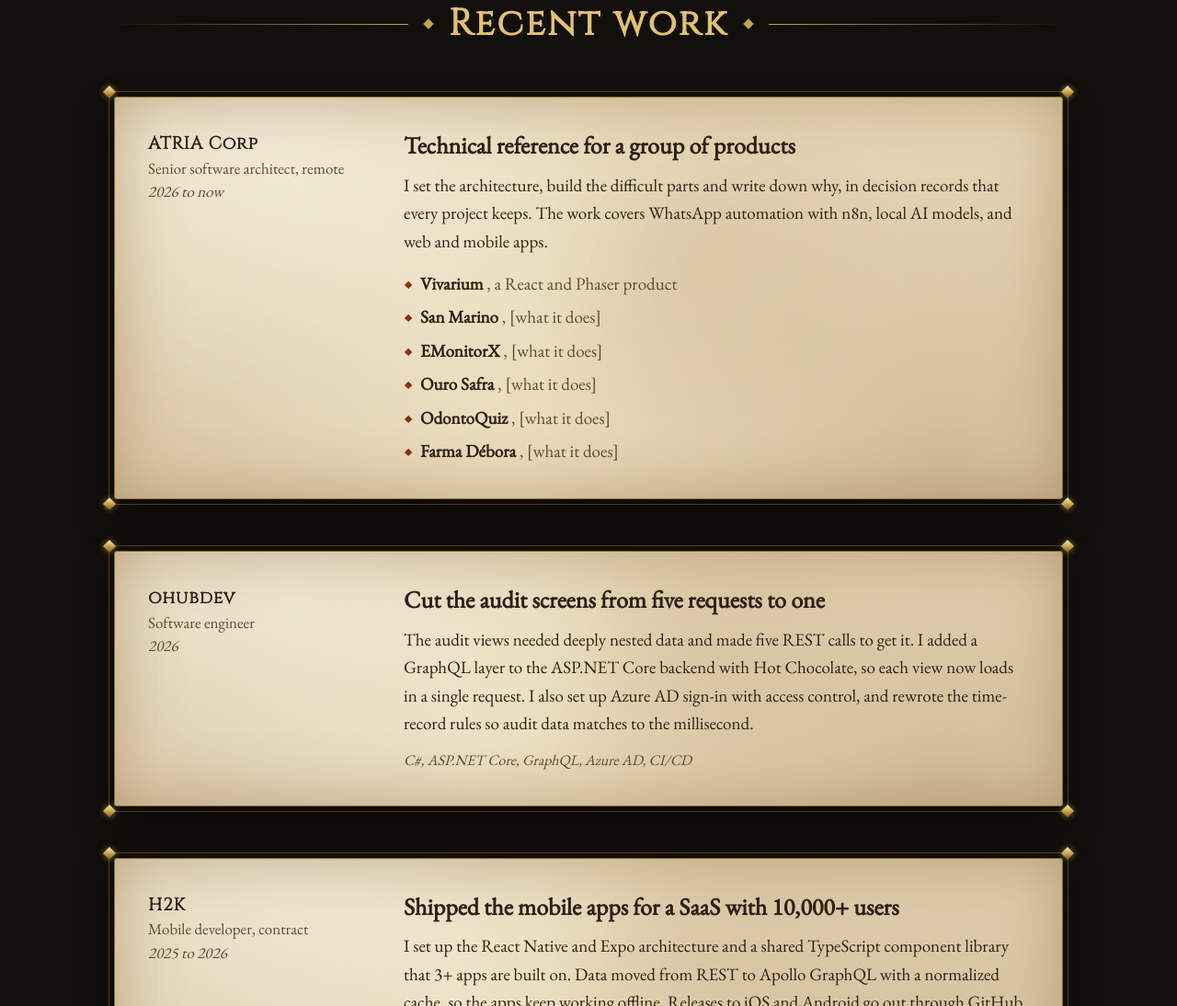
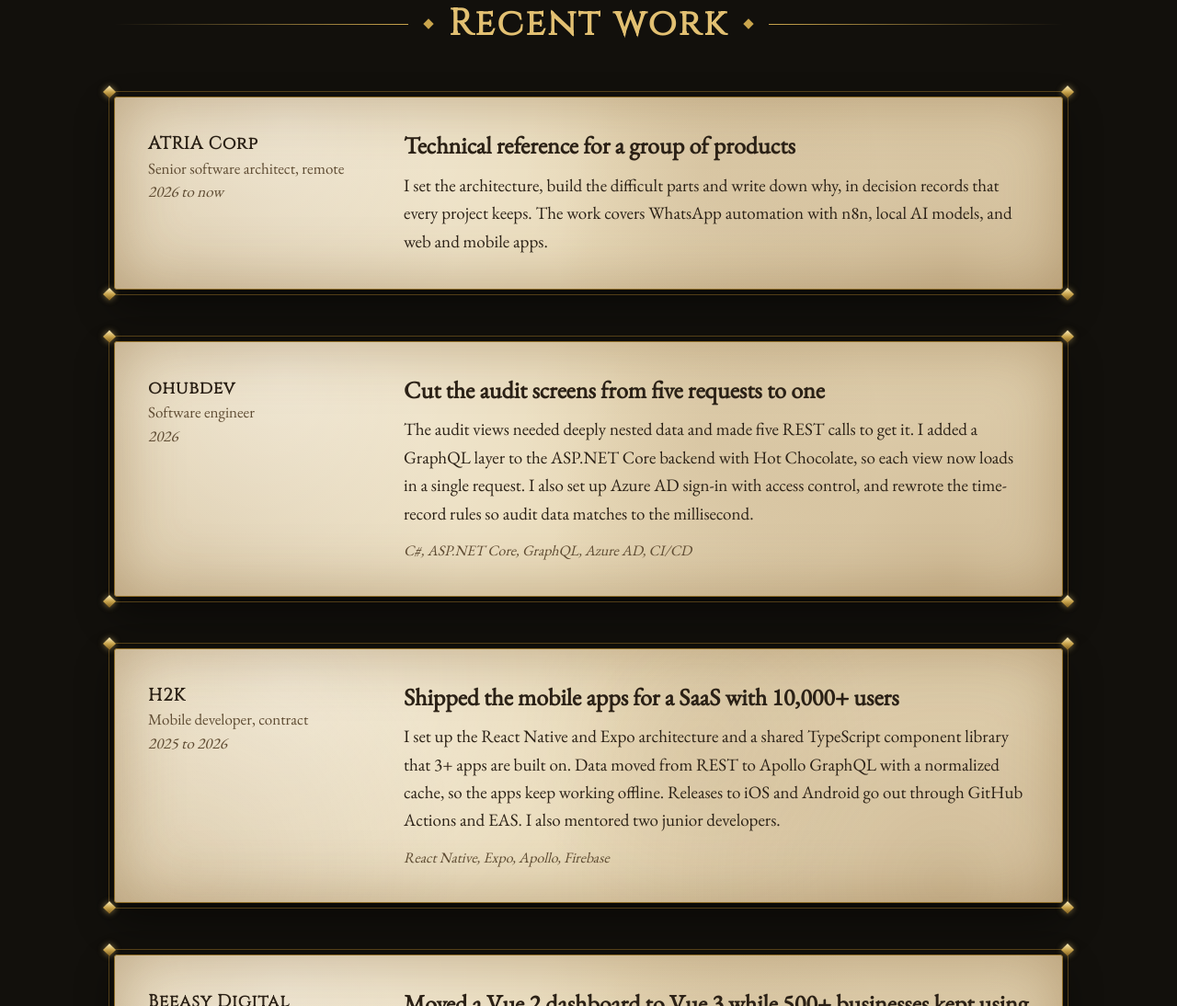
Before and after one commit to tiagolauer/portfolio, an Astro site: page / in a window 1280 px wide. Shown: the part 1627-2721 px from the top of the page at 92% size. Built offline with nearby package versions, Linux system fonts and the light colour scheme; Astro itself is replaced by a stand-in of ours.

Commit message:
Remove ATRIA project list

```diff
--- a/src/components/WorkEntry.astro
+++ b/src/components/WorkEntry.astro
@@ -7,7 +7,6 @@ interface Props {
 }
 
 const { entry } = Astro.props;
-const hasProducts = entry.products.length > 0;
 const hasStack = entry.stack.length > 0;
 ---
 
@@ -21,21 +20,6 @@ const hasStack = entry.stack.length > 0;
     <div class="body">
       <h3>{entry.headline}</h3>
       <p>{entry.summary}</p>
-      {
-        hasProducts && (
-          <ul>
-            {entry.products.map((product) => (
-              <li>
-                <span class="bullet" aria-hidden="true" />
-                <span>
-                  <strong>{product.name}</strong>
-                  <span class="muted">, {product.description}</span>
-                </span>
-              </li>
-            ))}
-          </ul>
-        )
-      }
       {hasStack && <p class="stack">{entry.stack.join(", ")}</p>}
     </div>
   </div>
@@ -84,40 +68,9 @@ const hasStack = entry.stack.length > 0;
     line-height: 1.25;
   }
 
-  ul {
-    display: flex;
-    flex-direction: column;
-    gap: 6px;
-    margin: 4px 0 0;
-    padding: 0;
-    list-style: none;
-  }
-
-  li {
-    display: flex;
-    align-items: baseline;
-    gap: 12px;
-  }
-
-  strong {
-    font-weight: 600;
-  }
-
-  .bullet {
-    flex: 0 0 auto;
-    width: 6px;
-    height: 6px;
-    background: var(--ink-accent);
-    transform: rotate(45deg) translateY(-3px);
-  }
-
-  .muted,
-  .stack {
-    color: var(--ink-muted);
-  }
-
   .stack {
     font-size: 16px;
     font-style: italic;
+    color: var(--ink-muted);
   }
 </style>
--- a/src/content.config.ts
+++ b/src/content.config.ts
@@ -13,7 +13,6 @@ const work = defineCollection({
     headline: z.string(),
     summary: z.string(),
     stack: z.array(z.string()).default([]),
-    products: z.array(z.object({ name: z.string(), description: z.string() })).default([]),
   }),
 });
 
--- a/src/content/work.yaml
+++ b/src/content/work.yaml
@@ -1,3 +1,14 @@
+- id: atria
+  order: 0
+  company: ATRIA Corp
+  role: Senior software architect, remote
+  period: 2026 to now
+  headline: Technical reference for a group of products
+  summary: >-
+    I set the architecture, build the difficult parts and write down why, in decision records that
+    every project keeps. The work covers WhatsApp automation with n8n, local AI models, and web and
+    mobile apps.
+
 - id: ohubdev
   order: 1
   company: ohubdev
@@ -47,27 +58,3 @@
     moved spreadsheet rendering to HTML Canvas and pushed the heavy computation to Web Workers. I also
     built the companion React Native app on the same GraphQL API.
   stack: [Nuxt, Canvas, GraphQL, React Native, .NET reporting]
-
-- id: atria
-  order: 0
-  company: ATRIA Corp
-  role: Senior software architect, remote
-  period: 2026 to now
-  headline: Technical reference for a group of products
-  summary: >-
-    I set the architecture, build the difficult parts and write down why, in decision records that
-    every project keeps. The work covers WhatsApp automation with n8n, local AI models, and web and
-    mobile apps.
-  products:
-    - name: Vivarium
-      description: a React and Phaser product
-    - name: San Marino
-      description: "[what it does]"
-    - name: EMonitorX
-      description: "[what it does]"
-    - name: Ouro Safra
-      description: "[what it does]"
-    - name: OdontoQuiz
-      description: "[what it does]"
-    - name: Farma Débora
-      description: "[what it does]"
```
